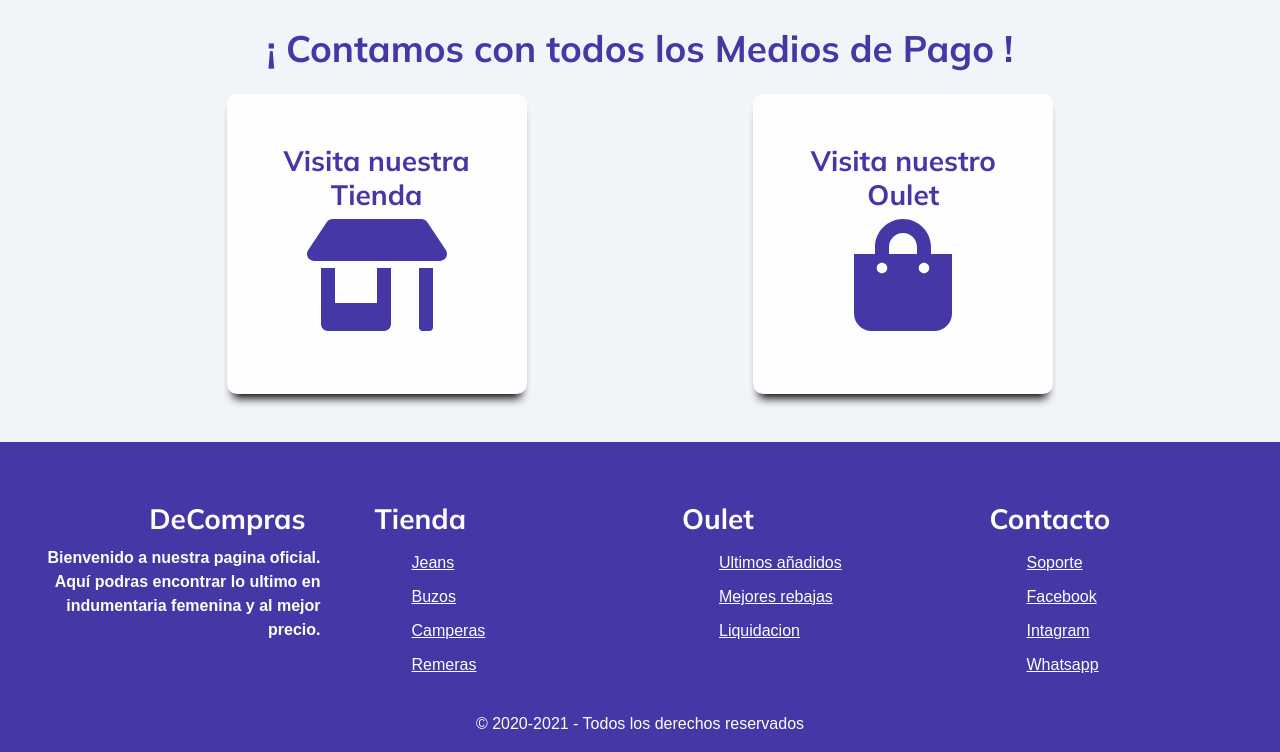
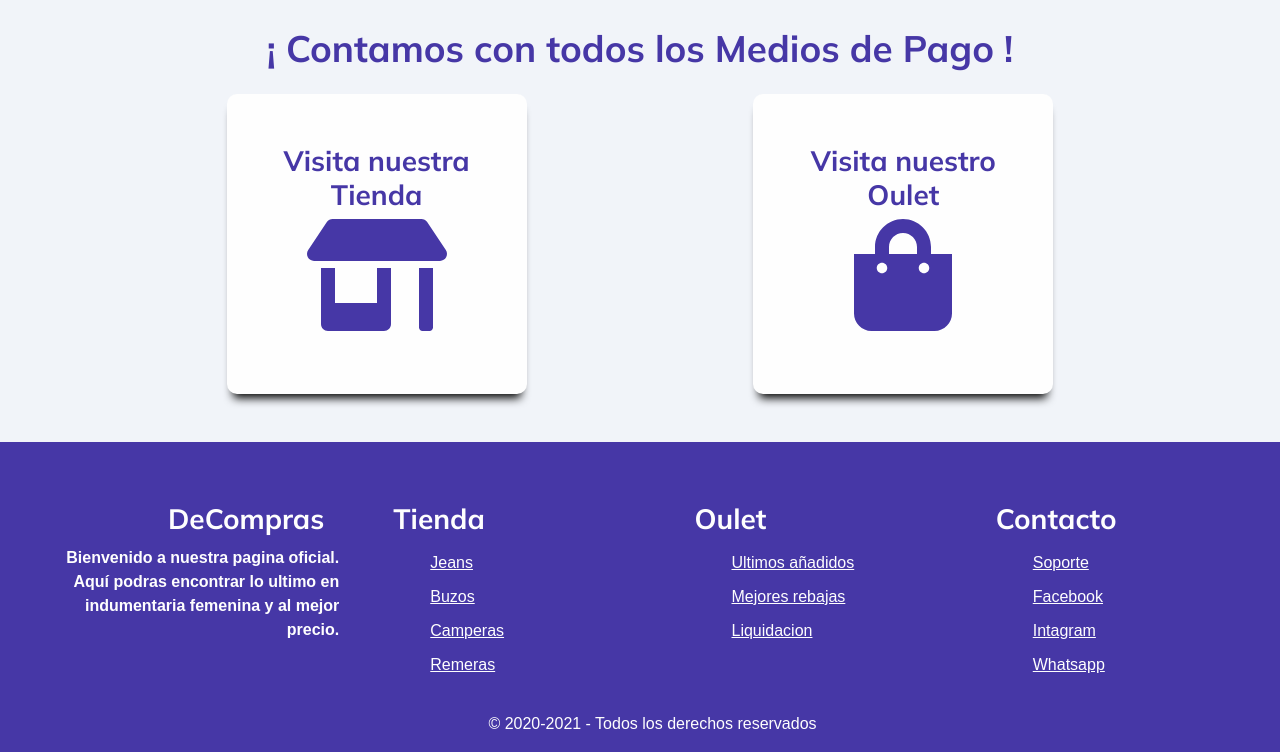
Before and after one commit to Gabrielfrias96/4taEntrega, a website: page index.html in a window 1280 px wide. Shown: the part 1866-2618 px from the top of the page. Drawn offline with nearby package versions, Linux system fonts and the light colour scheme; a web font is replaced by a local one.

Commit message:
modificacion al footer

```diff
--- a/scss/style.scss
+++ b/scss/style.scss
@@ -187,7 +187,7 @@ footer{
     color:$cool-blanco;
     text-align: left;
     font-weight: 600;
-    padding:30px 25px 0px 25px;
+    padding:30px 25px 0px 50px;
     h3{
         margin:30px 15px 10px 30px;
     }
```
Also changed, not shown: css/main.css.
